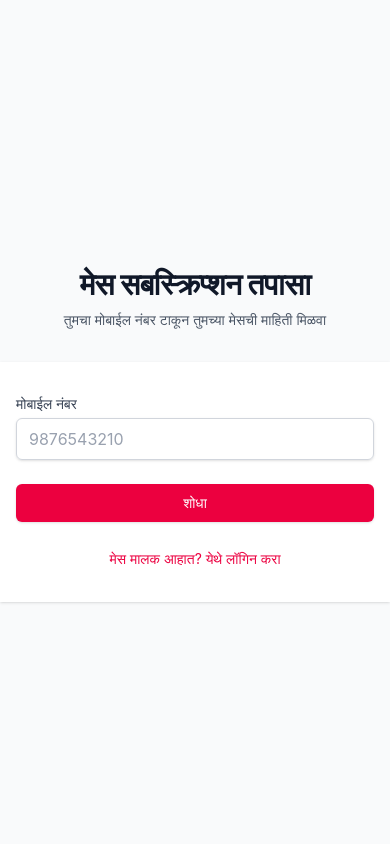
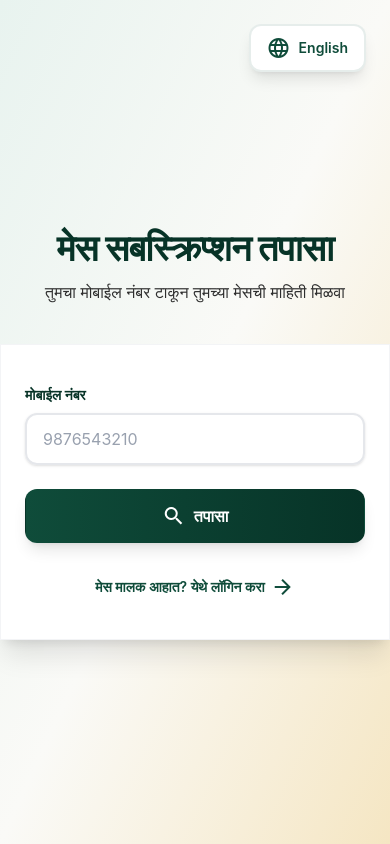
Before and after one commit to atharvabaodhankar/MessFlow, a React (Vite) app: page / in a window 390 px wide. Built offline with nearby package versions, Linux system fonts and the light colour scheme; no server answers.

Commit message:
feat: add public search page for mess subscriptions by mobile number with language toggle.

```diff
--- a/src/pages/PublicSearch.jsx
+++ b/src/pages/PublicSearch.jsx
@@ -2,8 +2,10 @@ import React, { useState } from "react";
 import { db } from "../firebase";
 import { collection, query, where, getDocs, doc, getDoc } from "firebase/firestore";
 import { Link } from "react-router-dom";
+import { useLanguage } from "../contexts/LanguageContext";
 
 export default function PublicSearch() {
+  const { isMarathi, toggleLanguage } = useLanguage();
   const [mobile, setMobile] = useState("");
   const [customer, setCustomer] = useState(null);
   const [messName, setMessName] = useState("");
@@ -22,7 +24,7 @@ export default function PublicSearch() {
       const querySnapshot = await getDocs(q);
 
       if (querySnapshot.empty) {
-        setError("ग्राहक सापडला नाही. कृपया मोबाईल नंबर तपासा.");
+        setError(isMarathi ? "ग्राहक सापडला नाही. कृपया मोबाईल नंबर तपासा." : "Customer not found. Please check the mobile number.");
       } else {
         // Assuming mobile is unique or taking the first match
         const docData = querySnapshot.docs[0];
@@ -40,29 +42,41 @@ export default function PublicSearch() {
       }
     } catch (err) {
       console.error(err);
-      setError("काहीतरी चूक झाली. कृपया पुन्हा प्रयत्न करा.");
+      setError(isMarathi ? "काहीतरी चूक झाली. कृपया पुन्हा प्रयत्न करा." : "Something went wrong. Please try again.");
     } finally {
       setLoading(false);
     }
   }
 
   return (
-    <div className="min-h-screen bg-gray-50 flex flex-col justify-center py-12 sm:px-6 lg:px-8">
+    <div className="min-h-screen bg-gradient-to-br from-[#E8F3EF] via-[#FAFAF7] to-[#F5E6C3] flex flex-col justify-center py-12 sm:px-6 lg:px-8">
+      {/* Language Toggle Button */}
+      <button
+        onClick={toggleLanguage}
+        className="fixed top-6 right-6 z-50 flex items-center gap-2 bg-white hover:bg-[#E8F3EF] text-[#0F4C3A] font-semibold px-4 py-2.5 rounded-xl shadow-lg hover:shadow-xl transition-all duration-200 border-2 border-[#0F4C3A]/10 hover:border-[#0F4C3A]/30"
+        aria-label="Toggle Language"
+      >
+        <span className="material-icons-outlined text-lg">language</span>
+        <span className="text-sm">{isMarathi ? "English" : "मराठी"}</span>
+      </button>
+
       <div className="sm:mx-auto sm:w-full sm:max-w-md">
-        <h2 className="mt-6 text-center text-3xl font-bold tracking-tight text-gray-900">
-          मेस सबस्क्रिप्शन तपासा
+        <h2 className="mt-6 text-center text-4xl font-bold tracking-tight text-[#073327]">
+          {isMarathi ? "मेस सबस्क्रिप्शन तपासा" : "Check Mess Subscription"}
         </h2>
-        <p className="mt-2 text-center text-sm text-gray-600">
-          तुमचा मोबाईल नंबर टाकून तुमच्या मेसची माहिती मिळवा
+        <p className="mt-3 text-center text-base text-[#2E2E2E]">
+          {isMarathi
+            ? "तुमचा मोबाईल नंबर टाकून तुमच्या मेसची माहिती मिळवा"
+            : "Enter your mobile number to get your mess information"}
         </p>
       </div>
 
-      <div className="mt-8 sm:mx-auto sm:w-full sm:max-w-md">
-        <div className="bg-white py-8 px-4 shadow sm:rounded-lg sm:px-10">
+      <div className="mt-10 sm:mx-auto sm:w-full sm:max-w-md">
+        <div className="bg-white py-10 px-6 shadow-xl sm:rounded-2xl sm:px-12 border border-gray-100 hover:shadow-2xl transition-shadow duration-300">
           <form className="space-y-6" onSubmit={handleSearch}>
             <div>
-              <label htmlFor="mobile" className="block text-sm font-medium text-gray-700">
-                मोबाईल नंबर
+              <label htmlFor="mobile" className="block text-sm font-semibold text-[#073327] mb-2">
+                {isMarathi ? "मोबाईल नंबर" : "Mobile Number"}
               </label>
               <div className="mt-1">
                 <input
@@ -72,7 +86,7 @@ export default function PublicSearch() {
                   required
                   value={mobile}
                   onChange={(e) => setMobile(e.target.value)}
-                  className="block w-full appearance-none rounded-md border border-gray-300 px-3 py-2 placeholder-gray-400 shadow-sm focus:border-rose-500 focus:outline-none focus:ring-rose-500 sm:text-sm"
+                  className="block w-full appearance-none rounded-xl border-2 border-gray-200 px-4 py-3 placeholder-gray-400 shadow-sm focus:border-[#0F4C3A] focus:outline-none focus:ring-2 focus:ring-[#0F4C3A]/20 sm:text-base transition-all"
                   placeholder="9876543210"
                 />
               </div>
@@ -82,69 +96,104 @@ export default function PublicSearch() {
               <button
                 type="submit"
                 disabled={loading}
-                className="flex w-full justify-center rounded-md border border-transparent bg-rose-600 py-2 px-4 text-sm font-medium text-white shadow-sm hover:bg-rose-700 focus:outline-none focus:ring-2 focus:ring-rose-500 focus:ring-offset-2"
+                className="flex w-full justify-center items-center gap-2 rounded-xl border border-transparent bg-gradient-to-r from-[#0F4C3A] to-[#073327] py-3.5 px-4 text-base font-semibold text-white shadow-lg hover:shadow-xl hover:scale-[1.02] focus:outline-none focus:ring-2 focus:ring-[#0F4C3A] focus:ring-offset-2 disabled:opacity-50 disabled:cursor-not-allowed transition-all duration-200"
               >
-                {loading ? "शोधत आहे..." : "शोधा"}
+                {loading ? (
+                  <>
+                    <span className="inline-block animate-spin rounded-full h-4 w-4 border-b-2 border-white"></span>
+                    {isMarathi ? "शोधत आहे..." : "Searching..."}
+                  </>
+                ) : (
+                  <>
+                    <span className="material-icons-outlined text-xl">search</span>
+                    {isMarathi ? "तपासा" : "Check"}
+                  </>
+                )}
               </button>
             </div>
           </form>
 
           {error && (
-            <div className="mt-4 bg-red-50 border border-red-200 text-red-700 px-4 py-3 rounded relative">
-              {error}
+            <div className="mt-6 bg-status-expired/10 border-2 border-status-expired/20 text-status-expired px-4 py-4 rounded-xl relative flex items-start gap-3">
+              <span className="material-icons-outlined text-xl flex-shrink-0 mt-0.5">error_outline</span>
+              <span className="text-sm font-medium">{error}</span>
             </div>
           )}
 
           {customer && (
-            <div className="mt-6 border-t border-gray-200 pt-6">
-              <h3 className="text-lg font-medium leading-6 text-gray-900">ग्राहक माहिती</h3>
-              <dl className="mt-4 grid grid-cols-1 gap-x-4 gap-y-6 sm:grid-cols-2">
+            <div className="mt-8 border-t-2 border-gray-100 pt-8">
+              <h3 className="text-xl font-bold leading-6 text-[#073327] mb-6">
+                {isMarathi ? "ग्राहक माहिती" : "Customer Information"}
+              </h3>
+              <dl className="mt-4 grid grid-cols-1 gap-6 sm:grid-cols-2">
                 {messName && (
-                  <div className="sm:col-span-2">
-                    <dt className="text-sm font-medium text-gray-500">मेसचे नाव</dt>
-                    <dd className="mt-1 text-lg font-semibold text-rose-600">{messName}</dd>
+                  <div className="sm:col-span-2 bg-gradient-to-r from-[#E8F3EF] to-[#F5E6C3] rounded-xl p-4 border border-[#0F4C3A]/10">
+                    <dt className="text-sm font-semibold text-[#073327]/70 mb-1">
+                      {isMarathi ? "मेसचे नाव" : "Mess Name"}
+                    </dt>
+                    <dd className="text-2xl font-bold text-[#0F4C3A]">{messName}</dd>
                   </div>
                 )}
-                <div className="sm:col-span-1">
-                  <dt className="text-sm font-medium text-gray-500">नाव</dt>
-                  <dd className="mt-1 text-sm text-gray-900">
+                <div className="sm:col-span-1 bg-gray-50 rounded-xl p-4">
+                  <dt className="text-sm font-semibold text-[#073327]/70 mb-1">
+                    {isMarathi ? "नाव" : "Name"}
+                  </dt>
+                  <dd className="text-base font-semibold text-[#2E2E2E]">
                     {customer.nameMarathi || customer.name}
                   </dd>
                   {customer.nameMarathi && customer.nameMarathi !== customer.name && (
-                    <dd className="text-xs text-gray-500">({customer.name})</dd>
+                    <dd className="text-xs text-gray-500 mt-1">({customer.name})</dd>
                   )}
                 </div>
-                <div className="sm:col-span-1">
-                  <dt className="text-sm font-medium text-gray-500">स्थिती</dt>
-                  <dd className="mt-1 text-sm text-gray-900">
-                    <span className={`inline-flex rounded-full px-2 text-xs font-semibold leading-5 ${
-                      customer.status === 'active' ? 'bg-green-100 text-green-800' :
-                      customer.status === 'expiring' ? 'bg-yellow-100 text-yellow-800' :
-                      'bg-red-100 text-red-800'
+                <div className="sm:col-span-1 bg-gray-50 rounded-xl p-4">
+                  <dt className="text-sm font-semibold text-[#073327]/70 mb-2">
+                    {isMarathi ? "स्थिती" : "Status"}
+                  </dt>
+                  <dd className="mt-1">
+                    <span className={`inline-flex items-center gap-1.5 rounded-full px-3 py-1.5 text-xs font-bold ${
+                      customer.status === 'active' ? 'bg-status-active/10 text-status-active border-2 border-status-active/20' :
+                      customer.status === 'expiring' ? 'bg-status-expiring/10 text-status-expiring border-2 border-status-expiring/20' :
+                      'bg-status-expired/10 text-status-expired border-2 border-status-expired/20'
                     }`}>
-                      {customer.status === 'active' ? 'सक्रिय' : customer.status === 'expiring' ? 'संपत आले' : 'संपले'}
+                      <span className={`w-2 h-2 rounded-full ${
+                        customer.status === 'active' ? 'bg-status-active' :
+                        customer.status === 'expiring' ? 'bg-status-expiring' :
+                        'bg-status-expired'
+                      }`}></span>
+                      {customer.status === 'active'
+                        ? (isMarathi ? 'सक्रिय' : 'Active')
+                        : customer.status === 'expiring'
+                          ? (isMarathi ? 'संपत आले' : 'Expiring Soon')
+                          : (isMarathi ? 'संपले' : 'Expired')}
                     </span>
                   </dd>
                 </div>
-                <div className="sm:col-span-1">
-                  <dt className="text-sm font-medium text-gray-500">सुरुवात तारीख</dt>
-                  <dd className="mt-1 text-sm text-gray-900">
-                    {customer.startDate.toDate().toLocaleDateString('mr-IN')}
+                <div className="sm:col-span-1 bg-gray-50 rounded-xl p-4">
+                  <dt className="text-sm font-semibold text-[#073327]/70 mb-1">
+                    {isMarathi ? "सुरुवात तारीख" : "Start Date"}
+                  </dt>
+                  <dd className="text-base font-semibold text-[#2E2E2E]">
+                    {customer.startDate.toDate().toLocaleDateString(isMarathi ? 'mr-IN' : 'en-IN')}
                   </dd>
                 </div>
-                <div className="sm:col-span-1">
-                  <dt className="text-sm font-medium text-gray-500">शेवटची तारीख</dt>
-                  <dd className="mt-1 text-sm text-gray-900">
-                    {customer.endDate.toDate().toLocaleDateString('mr-IN')}
+                <div className="sm:col-span-1 bg-gray-50 rounded-xl p-4">
+                  <dt className="text-sm font-semibold text-[#073327]/70 mb-1">
+                    {isMarathi ? "शेवटची तारीख" : "End Date"}
+                  </dt>
+                  <dd className="text-base font-semibold text-[#2E2E2E]">
+                    {customer.endDate.toDate().toLocaleDateString(isMarathi ? 'en-IN' : 'en-IN')}
                   </dd>
                 </div>
               </dl>
             </div>
           )}
 
-          <div className="mt-6 text-center">
-             <Link to="/login" className="text-sm text-rose-600 hover:text-rose-500">
-               मेस मालक आहात? येथे लॉगिन करा
+          <div className="mt-8 text-center">
+             <Link to="/login" className="text-sm font-semibold text-[#0F4C3A] hover:text-[#073327] flex items-center justify-center gap-1.5 group transition-colors">
+               <span>
+                 {isMarathi ? "मेस मालक आहात? येथे लॉगिन करा" : "Are you a mess owner? Login here"}
+               </span>
+               <span className="material-icons-outlined text-base group-hover:translate-x-1 transition-transform">arrow_forward</span>
              </Link>
           </div>
         </div>
```
